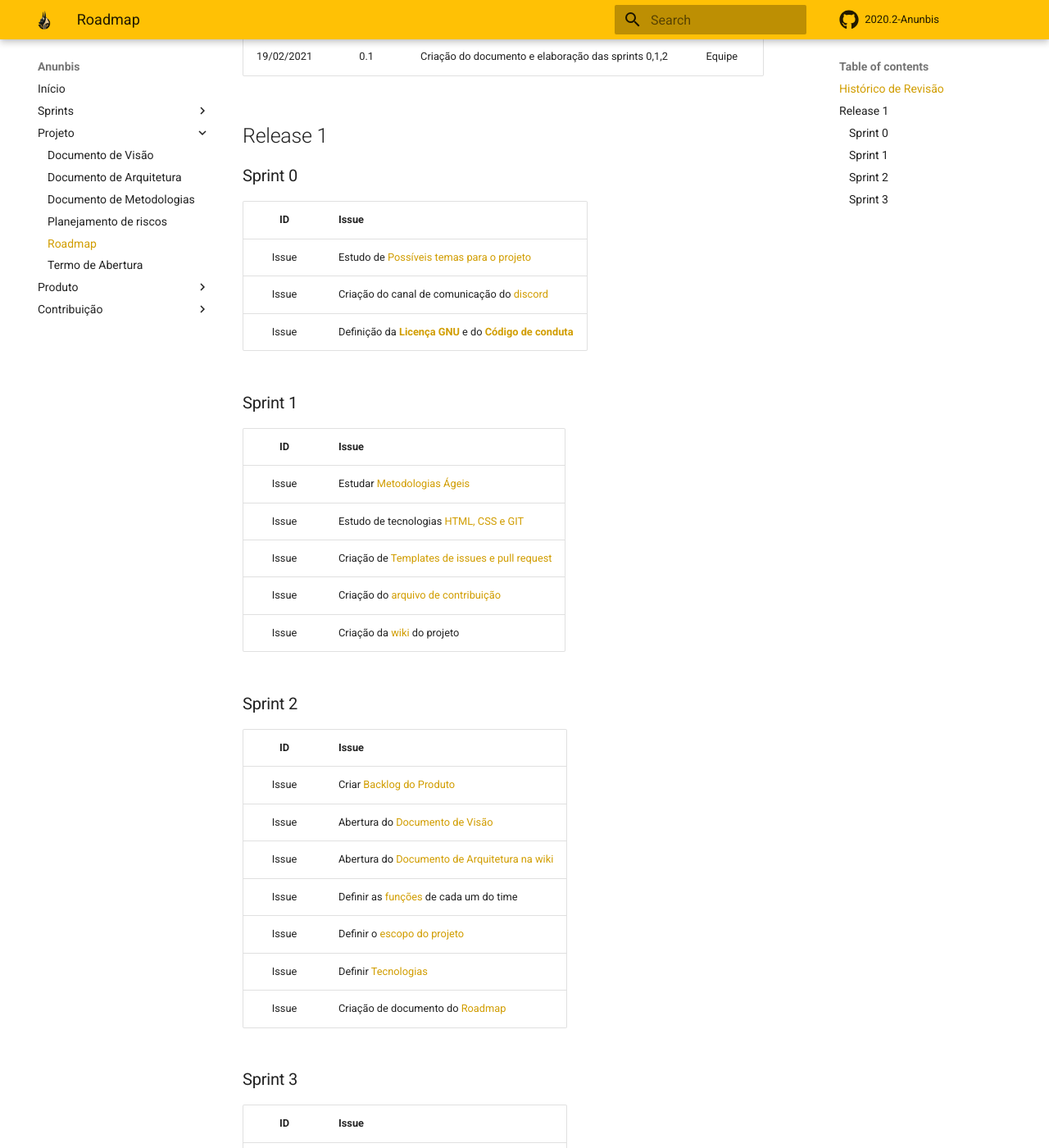
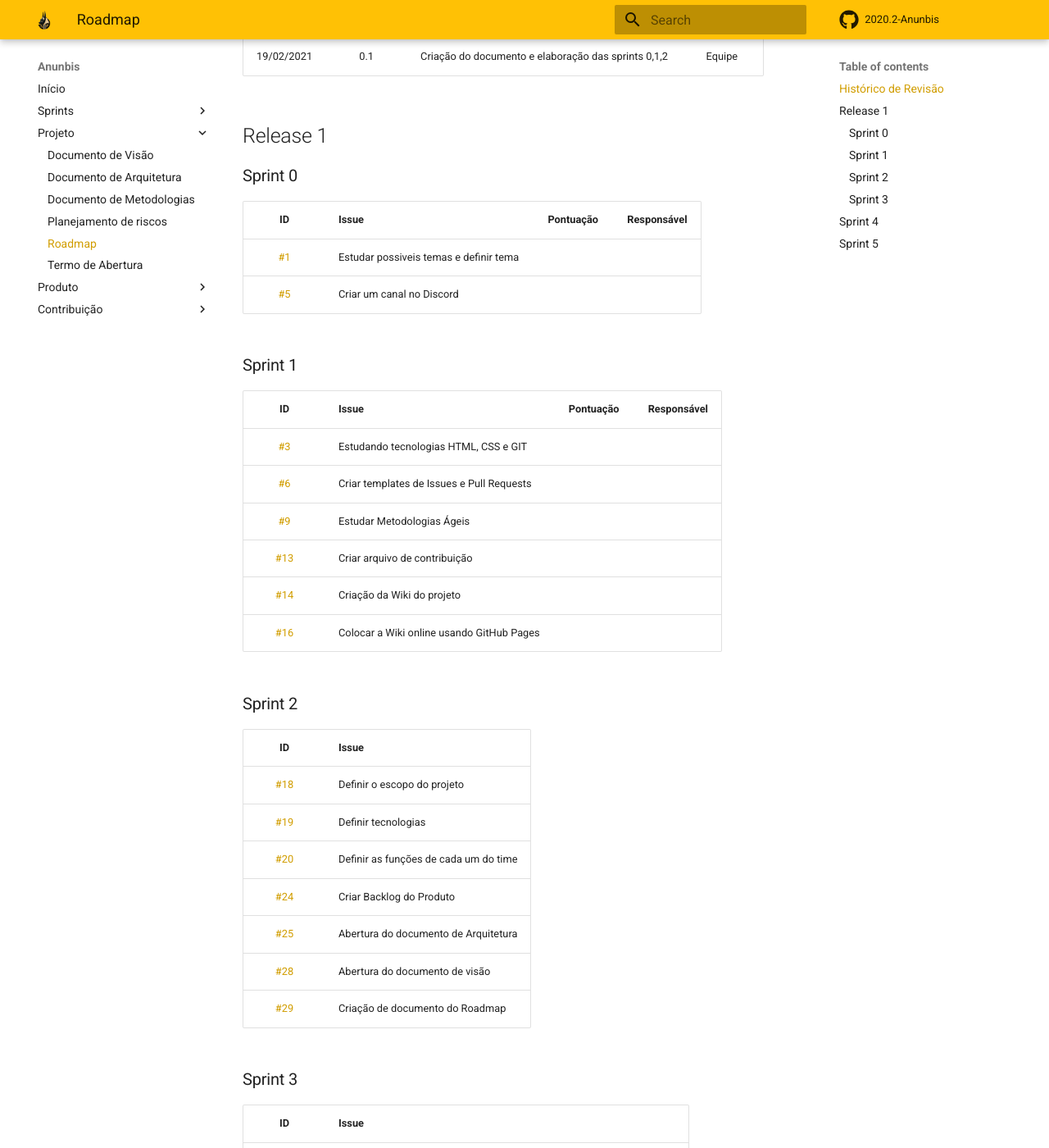
Before and after one commit to fga-eps-mds/2020.2-Anunbis, an MkDocs documentation site: the page built from docs/documentacao/roadmap.md, in a window 1280 px wide and 1400 px high, scrolled down 230 px. Shown: the whole window at 82% size. Built offline with MkDocs 1.6.1 and Material for MkDocs 9.7.7, drawn with Linux system fonts in a browser that asks for light colours; comment, search, counter and statistics services are not loaded; some of the changed text lies outside the part shown.

Commit message:
(#100) Atualizando o documento do roadmap

```diff
--- a/docs/documentacao/roadmap.md
+++ b/docs/documentacao/roadmap.md
@@ -8,22 +8,21 @@
 ## Release 1
 
 ### Sprint 0
-| ID | Issue |
-|:--:| ------- |
-| Issue  |Estudo de [Possíveis temas para o projeto](https://github.com/fga-eps-mds/2020.2-Anunbis/issues/1)
-| Issue  |Criação do canal de comunicação do [discord](https://github.com/fga-eps-mds/2020.2-Anunbis/issues/5)
-| Issue  | Definição da [**Licença GNU**](https://github.com/fga-eps-mds/2020.2-Anunbis/blob/main/LICENSE) e do [**Código de conduta**](https://github.com/fga-eps-mds/2020.2-Anunbis/blob/main/CODE_OF_CONDUCT.md)
-
+| ID | Issue | Pontuação | Responsável|
+|:--:| ------- | :----: | :----: |
+| [#1](https://github.com/fga-eps-mds/2020.2-Anunbis/issues/1) | Estudar possiveis temas e definir tema
+| [#5](https://github.com/fga-eps-mds/2020.2-Anunbis/issues/5) | Criar um canal no Discord
 
 
 ### Sprint 1
-| ID | Issue |
-|:--:| ------- |
-| Issue  | Estudar [Metodologias Ágeis](https://github.com/fga-eps-mds/2020.2-Anunbis/issues/9)
-| Issue  | Estudo de tecnologias [HTML, CSS e GIT](https://github.com/fga-eps-mds/2020.2-Anunbis/issues/3)
-| Issue  | Criação de [Templates de issues e pull request](https://github.com/fga-eps-mds/2020.2-Anunbis/issues/6)
-| Issue  | Criação do [arquivo de contribuição](https://github.com/fga-eps-mds/2020.2-Anunbis/blob/main/CONTRIBUTING.md)
-| Issue  | Criação da [wiki](https://fga-eps-mds.github.io/2020.2-Anunbis/) do projeto
+ ID | Issue | Pontuação | Responsável|
+|:--:| ------- | :----: | :----: |
+| [#3](https://github.com/fga-eps-mds/2020.2-Anunbis/issues/3) | Estudando tecnologias HTML, CSS e GIT
+| [#6](https://github.com/fga-eps-mds/2020.2-Anunbis/issues/6)  |  Criar templates de Issues e Pull Requests
+| [#9](https://github.com/fga-eps-mds/2020.2-Anunbis/issues/9) | Estudar Metodologias Ágeis
+| [#13](https://github.com/fga-eps-mds/2020.2-Anunbis/issues/13) | Criar arquivo de contribuição
+| [#14](https://github.com/fga-eps-mds/2020.2-Anunbis/issues/14) | Criação da Wiki do projeto
+| [#16](https://github.com/fga-eps-mds/2020.2-Anunbis/issues/16) | Colocar a Wiki online usando GitHub Pages
 
 
 
@@ -31,21 +30,53 @@
 ### Sprint 2
 | ID | Issue |
 |:--:| ------- |
-| Issue  |Criar [Backlog do Produto](https://github.com/fga-eps-mds/2020.2-Anunbis/issues/24)
-| Issue  |Abertura do [Documento de Visão](https://fga-eps-mds.github.io/2020.2-Anunbis/documentacao/documento-de-visao/)
-| Issue  |Abertura do [Documento de Arquitetura na wiki](https://fga-eps-mds.github.io/2020.2-Anunbis/documentacao/documento-de-arquitetura/)
-| Issue  |Definir as [funções](https://github.com/fga-eps-mds/2020.2-Anunbis/issues/20) de cada um do time
-| Issue  |Definir o [escopo do projeto](https://github.com/fga-eps-mds/2020.2-Anunbis/issues/18)
-| Issue  |Definir [Tecnologias](https://github.com/fga-eps-mds/2020.2-Anunbis/issues/19)
-| Issue  |Criação de documento do [Roadmap](https://github.com/fga-eps-mds/2020.2-Anunbis/issues/29)
+| [#18](https://github.com/fga-eps-mds/2020.2-Anunbis/issues/18) | Definir o escopo do projeto
+| [#19](https://github.com/fga-eps-mds/2020.2-Anunbis/issues/19) | Definir tecnologias
+| [#20](https://github.com/fga-eps-mds/2020.2-Anunbis/issues/20) | Definir as funções de cada um do time
+| [#24](https://github.com/fga-eps-mds/2020.2-Anunbis/issues/24) | Criar Backlog do Produto
+| [#25](https://github.com/fga-eps-mds/2020.2-Anunbis/issues/25) | Abertura do documento de Arquitetura
+| [#28](https://github.com/fga-eps-mds/2020.2-Anunbis/issues/28) | Abertura do documento de visão
+| [#29](https://github.com/fga-eps-mds/2020.2-Anunbis/issues/29) | Criação de documento do Roadmap
 
 ### Sprint 3
+
 | ID | Issue |
 |:--:| ------- |
-| Issue  |Criar [Backlog do Produto](https://github.com/fga-eps-mds/2020.2-Anunbis/issues/24)
-| Issue  |Abertura do [Documento de Visão](https://fga-eps-mds.github.io/2020.2-Anunbis/documentacao/documento-de-visao/)
-| Issue  |Abertura do [Documento de Arquitetura na wiki](https://fga-eps-mds.github.io/2020.2-Anunbis/documentacao/documento-de-arquitetura/)
-| Issue  |Definir as [funções](https://github.com/fga-eps-mds/2020.2-Anunbis/issues/20) de cada um do time
-| Issue  |Definir o [escopo do projeto](https://github.com/fga-eps-mds/2020.2-Anunbis/issues/18)
-| Issue  |Definir [Tecnologias](https://github.com/fga-eps-mds/2020.2-Anunbis/issues/19)
-| Issue  |Criação de documento do [Roadmap](https://github.com/fga-eps-mds/2020.2-Anunbis/issues/29)
+| [#34](https://github.com/fga-eps-mds/2020.2-Anunbis/issues/34)  | Criação do Termo de Abertura
+| [#36](https://github.com/fga-eps-mds/2020.2-Anunbis/issues/36)  | Estudo básico em Flask
+| [#38](https://github.com/fga-eps-mds/2020.2-Anunbis/issues/38) | Definir nome do projeto
+| [#39](https://github.com/fga-eps-mds/2020.2-Anunbis/issues/39) | Criar o protótipo de baixa fidelidade
+| [#40](https://github.com/fga-eps-mds/2020.2-Anunbis/issues/40) | Estudo sobre ReactJS
+| [#42](https://github.com/fga-eps-mds/2020.2-Anunbis/issues/42) | Revisar documento de arquitetura e adicionar representação arquitetural
+| [#43](https://github.com/fga-eps-mds/2020.2-Anunbis/issues/43)  | Criar documento de metodologias
+| [#44](https://github.com/fga-eps-mds/2019.2-arbc/issues/44) | Atualizar nome do projeto na documentação
+
+## Sprint 4
+| ID | Issue |
+|:--:| ------- |
+| [#37](https://github.com/fga-eps-mds/2020.2-Anunbis/issues/37) | Estudar e configurar o docker para o back-end
+| [#51](https://github.com/fga-eps-mds/2020.2-Anunbis/issues/51) | Adicionar Política de Repositório na wiki
+| [#52](https://github.com/fga-eps-mds/2020.2-Anunbis/issues/52) | Aprender sobre o Planning Poker
+| [#54](https://github.com/fga-eps-mds/2020.2-Anunbis/issues/54) | Documentar a sprint 3
+| [#55](https://github.com/fga-eps-mds/2020.2-Anunbis/issues/55) | Criar Identidade Visual
+| [#56](https://github.com/fga-eps-mds/2020.2-Anunbis/issues/56) | Criar Protótipo de Alta Fidelidade
+| [#57](https://github.com/fga-eps-mds/2020.2-Anunbis/issues/57) | Atualizar documento de Visão
+| [#59](https://github.com/fga-eps-mds/2020.2-Anunbis/issues/59) | Adicionar casos de usos, visao logica e revisar no documento de arquitetura
+| [#61](https://github.com/fga-eps-mds/2020.2-Anunbis/issues/61) | Atualizar Fluxo de Usuário
+| [#65](https://github.com/fga-eps-mds/2020.2-Anunbis/issues/65) | Adicionar versionamento às políticas de contribuição
+| [#68](https://github.com/fga-eps-mds/2020.2-Anunbis/issues/68) | Revisar arquitetura do backend
+| [#70](https://github.com/fga-eps-mds/2020.2-Anunbis/issues/70) | Abrir documento de planejamento de riscos
+| [#72](https://github.com/fga-eps-mds/2020.2-Anunbis/issues/72) | Atualizar documento de protótipo
+| [#74](https://github.com/fga-eps-mds/2020.2-Anunbis/issues/74) | Modelagem dos dados
+| [#76](https://github.com/fga-eps-mds/2020.2-Anunbis/issues/76) | Criação do documento Canvas
+
+## Sprint 5
+| ID | Issue |
+|:--:| ------- |
+| [#82](https://github.com/fga-eps-mds/2020.2-Anunbis/issues/82) | Documentar Sprint 4
+| [#83](https://github.com/fga-eps-mds/2020.2-Anunbis/issues/83) | Customizar GhPages de acordo com identidade visual
+| [#84](https://github.com/fga-eps-mds/2020.2-Anunbis/issues/84) | Realizar cadastro de aluno na plataforma
+| [#85](https://github.com/fga-eps-mds/2020.2-Anunbis/issues/85) | Configurar o React e o Docker no repositório do front-end
+| [#86](https://github.com/fga-eps-mds/2020.2-Anunbis/issues/86) | Configurar a autentificação no back-end
+| [#87](https://github.com/fga-eps-mds/2020.2-Anunbis/issues/87) | Criar repositório para front-end e adicionar arquivos de comunidade
+| [#88](https://github.com/fga-eps-mds/2020.2-Anunbis/issues/88) | Documentar a sprint 5
```
